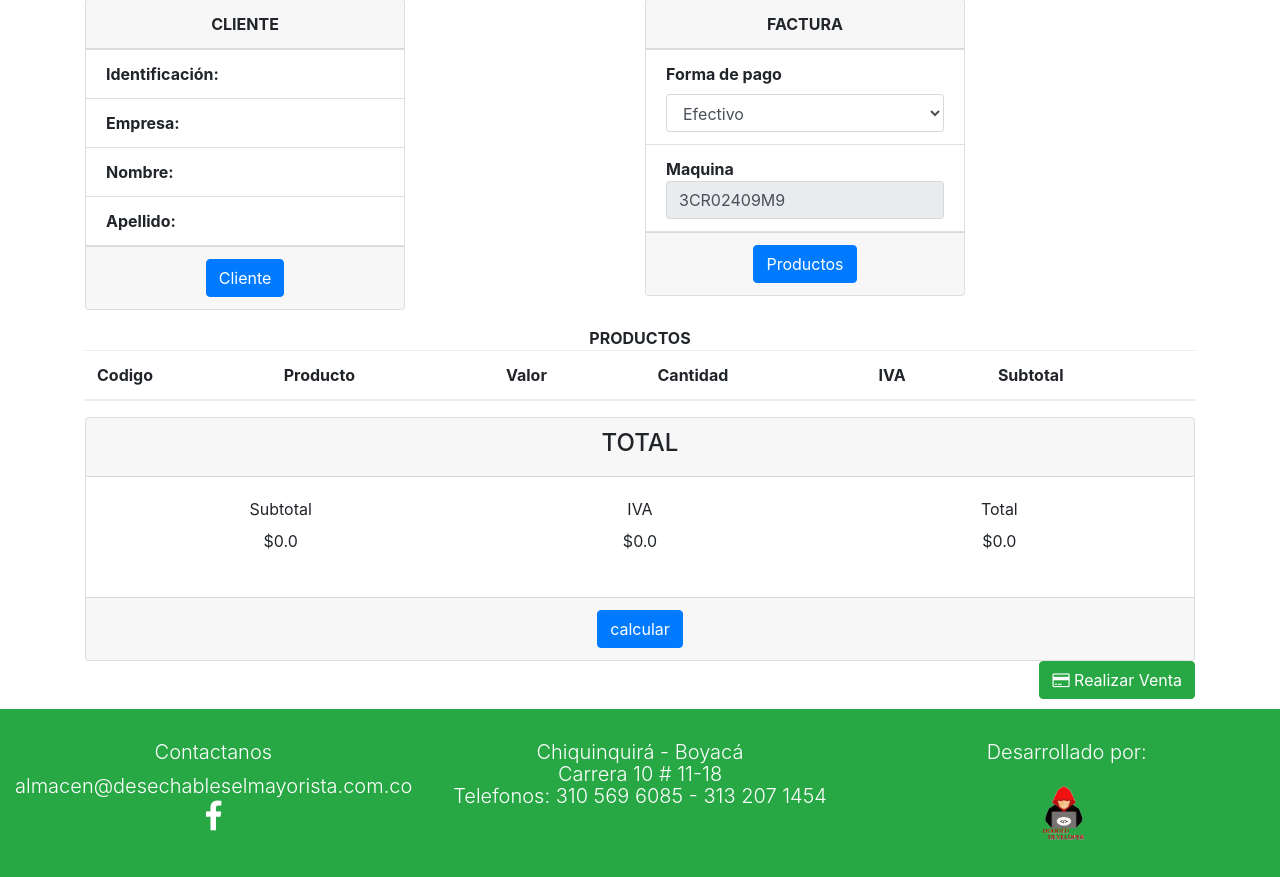
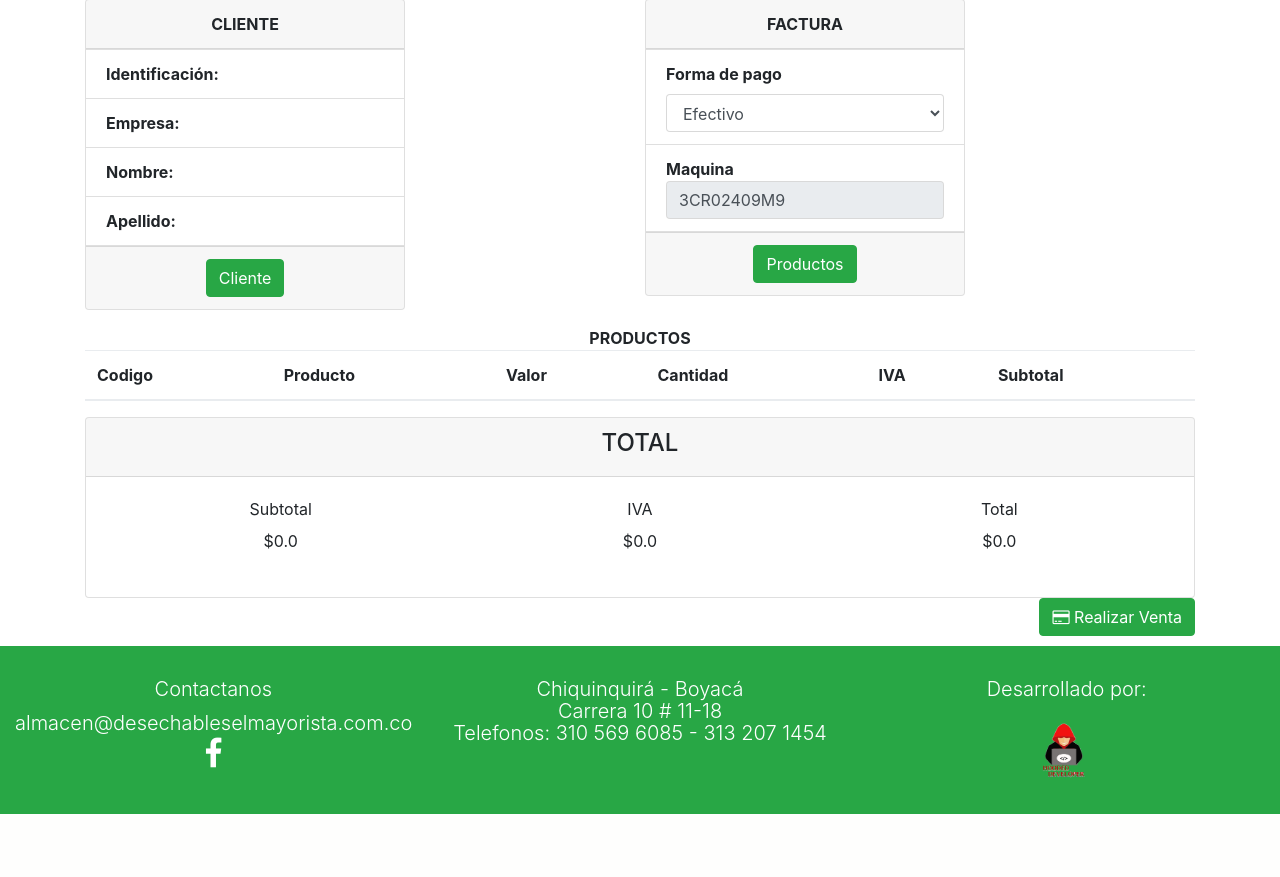
Before and after one commit to DevHoodChiquinquira/ElMayorista, a Django app: page /factura/venta in a window 1280 px wide. Shown: the part 121-998 px from the top of the page. After the commit the page ends 935 px from the top, so only its background shows below. Run offline with Django 3.2, Linux system fonts and the light colour scheme; the visitor is signed in with stand-in values (Sample User, id 1); data that the repository does not hold is empty; parts of the project's set-up code (start-up, migrations or seed data) failed here and were passed over; some libraries are stand-ins or nearby versions.

Commit message:
implementacion de interfaz de inicio login en vez de index.html ymodificacion de ajax para dar valores por defecto de productos

```diff
--- a/static/js/ajax.js
+++ b/static/js/ajax.js
@@ -87,7 +87,7 @@ $('#p-buscar').submit(function(e){
         html += 'Producto: '+json[i].fields.producto + '<br>';
         html += 'IVA: '+json[i].fields.valorIva + '<br>';
         html += 'valor Venta: '+json[i].fields.valorVenta + '<br>';
-        html += '<label> Valor venta </label> <input name="p-valorVenta" id="p-valorVenta" type="number" min="1" max="50000000" step="500" value=0 autocomplete="off" required="required"><br>';
+        html += '<label> Valor venta </label> <input name="p-valorVenta" id="p-valorVenta" type="number" min="1" max="50000000" step="500" value="'+json[i].fields.valorVenta+'" autocomplete="off" required="required"><br>';
         html += '<label> Cantidad </label> <input name="p-cantidad" id="p-cantidad" type="number" min="1" max="200" step="1" value=1 autocomplete="off" required="required"><br>';
 
         var fila = new Object();
--- a/templates/factura/crear_factura.html
+++ b/templates/factura/crear_factura.html
@@ -17,7 +17,7 @@
               <li class="list-group-item">Apellido: <span class="font-weight-normal" id="c-apellidoRepresentante"></span></li>
             </ul>
             <div class="card-footer text-center">
-              <button type="button" class="btn btn-primary" data-toggle="modal" data-target="#exampleModal">
+              <button type="button" class="btn btn-success" data-toggle="modal" data-target="#exampleModal">
                  Cliente
               </button>
             </div>
@@ -51,7 +51,7 @@
               </li>
             </ul>
             <div class="card-footer text-center">
-              <button type="button" class="btn btn-primary" data-toggle="modal" data-target="#ProductoModal">
+              <button type="button" class="btn btn-success" data-toggle="modal" data-target="#ProductoModal">
                 Productos
               </button>
                 </div>
@@ -78,7 +78,7 @@
                   </div>
                   <div class="form-group col-md-2 ">
                     <label for="inputAddress"></label>
-                    <button type="submit"  class="btn btn-primary fa fa-search"></button>
+                    <button type="submit"  class="btn btn-success fa fa-search"></button>
                   </div>
                 </form>
             </div>
@@ -86,7 +86,7 @@
             </div>
             <div class="modal-footer">
               <button type="button" class="btn btn-secondary" data-dismiss="modal">Cerrar</button>
-              <button type="button" id="c-seleccionar" class="btn btn-primary">Seleccionar</button>
+              <button type="button" id="c-seleccionar" class="btn btn-success">Seleccionar</button>
             </div>
           </div>
         </div>
@@ -112,7 +112,7 @@
             </div>
             <div class="form-group col-md-2 ">
               <label for="inputAddress"></label>
-              <button type="submit"  class="btn btn-primary fa fa-search"></button>
+              <button type="submit"  class="btn btn-success fa fa-search"></button>
             </div>
           </form>
       </div>
@@ -120,7 +120,7 @@
       </div>
       <div class="modal-footer">
         <button type="button" class="btn btn-secondary" data-dismiss="modal">Cerrar</button>
-        <button type="button" id="p-seleccionar" class="btn btn-primary">Seleccionar</button>
+        <button type="button" id="p-seleccionar" class="btn btn-success">Seleccionar</button>
       </div>
     </div>
   </div>
@@ -168,10 +168,6 @@
         <label id='p-total'>$0.0</label>
       </div>
     </div>
-
-    </div>
-    <div class="card-footer text-muted">
-      <a href="#" class="btn btn-primary">calcular</a>
     </div>
   </div>
 <!-- Totales -->
--- a/templates/factura/factura_list.html
+++ b/templates/factura/factura_list.html
@@ -146,17 +146,17 @@
   <ul class="pagination justify-content-center">
     {% if page_obj.has_previous %}
     <li class="page-item">
-      <a class="page-link" href="?page={{ page_obj.previous_page_number }}" tabindex="-1">Previous</a>
+      <a class="page-link bg-success text-white" href="?page={{ page_obj.previous_page_number }}" tabindex="-1">Previous</a>
     </li>
     {% endif %}
 
     {% for i in range %}
-    <li class="page-item"><a class="page-link" href="?page={{forloop.counter}}">{{forloop.counter}}</a></li>
+    <li class="page-item text-success"><a class="page-link text-success" href="?page={{forloop.counter}}">{{forloop.counter}}</a></li>
     {% endfor %}
 
     {% if page_obj.has_next %}
     <li class="page-item">
-      <a class="page-link" href="?page={{ page_obj.next_page_number }}">Next</a>
+      <a class="page-link bg-success text-white" href="?page={{ page_obj.next_page_number }}">Next</a>
     </li>
     {% endif %}
   </ul>
--- a/templates/login.html
+++ b/templates/login.html
@@ -35,9 +35,9 @@
           <label for="exampleInputPassword1">Contraseña</label>
           <input type="password" name="password" class="form-control" id="exampleInputPassword1" placeholder="Contraseña">
         </div>
-        <button type="submit" name="action" value="login" class="btn btn-success" >Submit</button>
+        <button type="submit" name="action" value="login" class="btn btn-success" >Ingresar</button>
         <hr>
-        <button type="button" onclick="window.location.href='{% url 'usuario:index' %}'" class="btn btn-warning">¿Te perdiste? Regresa con nostros</button>
+
       </form>
     </section>
 
--- a/usuario/urls.py
+++ b/usuario/urls.py
@@ -6,8 +6,9 @@ from django.contrib.auth import views as auth_views
 from django.views.generic import TemplateView
 
 urlpatterns = [
-    url(r'^$', TemplateView.as_view(template_name="index.html"), name="index"),
-    url(r'^login/$', views.authentication, name="authentication"),
+    # url(r'^$', TemplateView.as_view(template_name="index.html"), name="index"),
+    # url(r'^login/$', views.authentication, name="authentication"),
+    url(r'^$', views.authentication, name="authentication"),
     url(r'^plataforma', views.systemIndex, name="system_index"),
     url(r'^perfil/new', views.PerfilInsert.as_view(), name="perfil_insert"),
     url(r'^perfil/list$',views.PerfilList.as_view(), name='perfil_list'),
```
